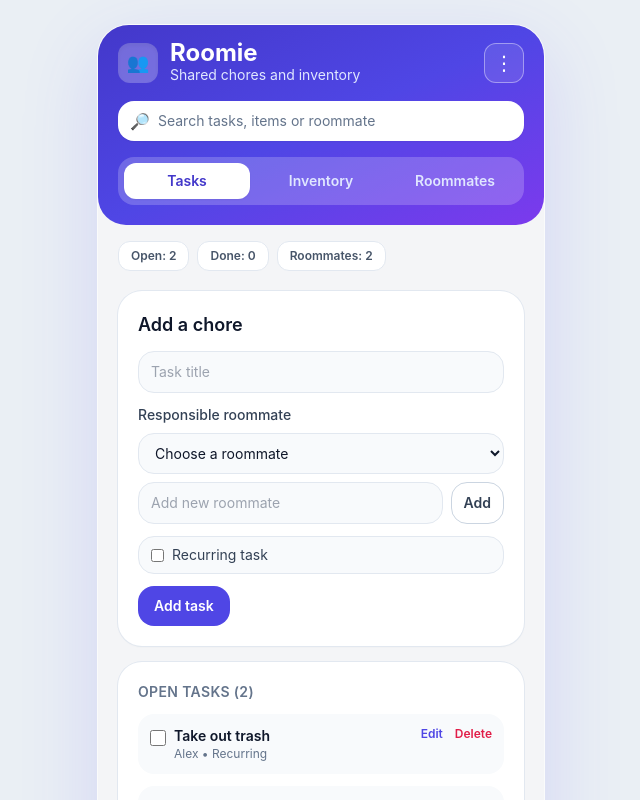
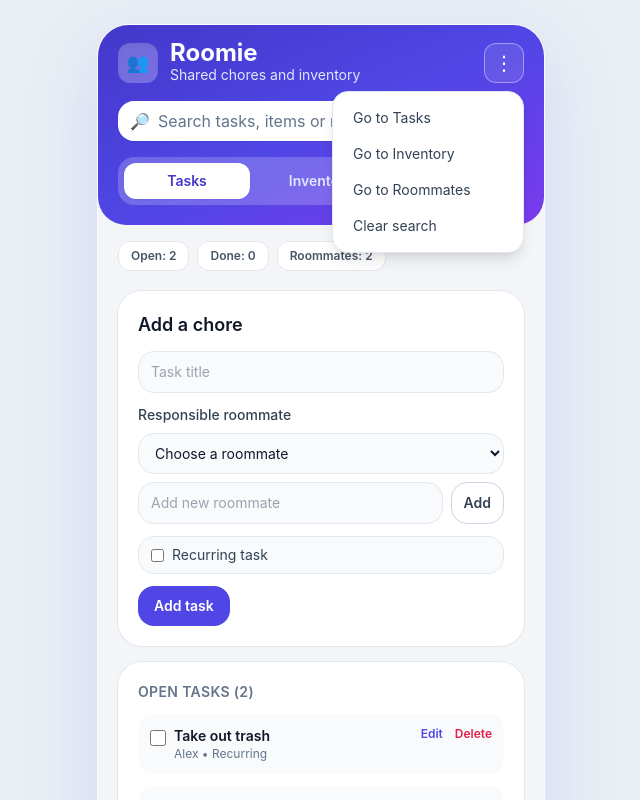
Before and after one commit to Mrjoedoe-lab/wgapp, a React (Vite) app: page / in a window 1280 px wide. Both pictures are taken after a click on the button "Open quick actions". Shown: the top 800 px of the page, without its empty margins (319-959 px from the left). Built offline with nearby package versions, Linux system fonts and the light colour scheme.

Commit message:
Initial WG App commit

```diff
--- a/src/App.jsx
+++ b/src/App.jsx
@@ -1,4 +1,4 @@
-import { useState } from 'react'
+import { useEffect, useRef, useState } from 'react'
 import { TaskSection } from './features/tasks/TaskSection'
 import { InventorySection } from './features/inventory/InventorySection'
 import { RoommateSection } from './features/roommates/RoommateSection'
@@ -12,7 +12,10 @@ const tabs = [
 
 function App() {
   const [activeTab, setActiveTab] = useState('tasks')
+  const [searchTerm, setSearchTerm] = useState('')
+  const [isMenuOpen, setIsMenuOpen] = useState(false)
   const { items: roommates, addItem, deleteItem } = useLocalCollection('roommates')
+  const menuRef = useRef(null)
 
   function addRoommate(name) {
     const cleanedName = name.trim()
@@ -32,6 +35,27 @@ function App() {
     return roommate
   }
 
+  useEffect(() => {
+    function handleClickOutside(event) {
+      if (menuRef.current && !menuRef.current.contains(event.target)) {
+        setIsMenuOpen(false)
+      }
+    }
+
+    function handleEscape(event) {
+      if (event.key === 'Escape') {
+        setIsMenuOpen(false)
+      }
+    }
+
+    document.addEventListener('mousedown', handleClickOutside)
+    document.addEventListener('keydown', handleEscape)
+    return () => {
+      document.removeEventListener('mousedown', handleClickOutside)
+      document.removeEventListener('keydown', handleEscape)
+    }
+  }, [])
+
   return (
     <div className="min-h-screen bg-slate-200/70 px-2 py-4 text-slate-900 sm:px-4 sm:py-6">
       <div className="mx-auto flex min-h-screen w-full max-w-md flex-col overflow-hidden rounded-[2rem] border border-white/60 bg-[#f4f5f7] shadow-[0_24px_80px_rgba(76,70,255,0.15)]">
@@ -46,18 +70,72 @@ function App() {
                 <p className="text-sm text-indigo-100">Shared chores and inventory</p>
               </div>
             </div>
+            <div className="relative" ref={menuRef}>
               <button
                 type="button"
+                onClick={() => setIsMenuOpen((open) => !open)}
                 className="grid h-10 w-10 place-items-center rounded-xl border border-white/40 bg-white/10 text-xl"
+                aria-label="Open quick actions"
               >
                 ⋮
               </button>
+              {isMenuOpen && (
+                <div className="absolute right-0 top-12 w-48 rounded-2xl border border-slate-200 bg-white p-2 text-sm text-slate-700 shadow-lg">
+                  <button
+                    type="button"
+                    onClick={() => {
+                      setActiveTab('tasks')
+                      setIsMenuOpen(false)
+                    }}
+                    className="w-full rounded-xl px-3 py-2 text-left hover:bg-slate-100"
+                  >
+                    Go to Tasks
+                  </button>
+                  <button
+                    type="button"
+                    onClick={() => {
+                      setActiveTab('inventory')
+                      setIsMenuOpen(false)
+                    }}
+                    className="w-full rounded-xl px-3 py-2 text-left hover:bg-slate-100"
+                  >
+                    Go to Inventory
+                  </button>
+                  <button
+                    type="button"
+                    onClick={() => {
+                      setActiveTab('roommates')
+                      setIsMenuOpen(false)
+                    }}
+                    className="w-full rounded-xl px-3 py-2 text-left hover:bg-slate-100"
+                  >
+                    Go to Roommates
+                  </button>
+                  <button
+                    type="button"
+                    onClick={() => {
+                      setSearchTerm('')
+                      setIsMenuOpen(false)
+                    }}
+                    className="w-full rounded-xl px-3 py-2 text-left hover:bg-slate-100"
+                  >
+                    Clear search
+                  </button>
+                </div>
+              )}
+            </div>
           </div>
 
           <div className="mt-4 rounded-2xl bg-white px-3 py-2 text-slate-500 shadow-sm">
             <div className="flex items-center gap-2 text-sm">
               <span className="text-base">🔎</span>
-              <span>Search tasks, items or roommate</span>
+              <input
+                value={searchTerm}
+                onChange={(event) => setSearchTerm(event.target.value)}
+                placeholder="Search tasks, items or roommate"
+                className="w-full bg-transparent text-base text-slate-700 placeholder:text-slate-500 outline-none"
+                aria-label="Search tasks, inventory and roommates"
+              />
             </div>
           </div>
 
@@ -81,16 +159,25 @@ function App() {
 
         <main className="flex-1 space-y-4 px-4 py-4 sm:px-5">
           {activeTab === 'tasks' && (
-            <TaskSection roommates={roommates} onAddRoommate={addRoommate} />
+            <TaskSection
+              roommates={roommates}
+              onAddRoommate={addRoommate}
+              searchTerm={searchTerm}
+            />
           )}
           {activeTab === 'inventory' && (
-            <InventorySection roommates={roommates} onAddRoommate={addRoommate} />
+            <InventorySection
+              roommates={roommates}
+              onAddRoommate={addRoommate}
+              searchTerm={searchTerm}
+            />
           )}
           {activeTab === 'roommates' && (
             <RoommateSection
               roommates={roommates}
               onAddRoommate={addRoommate}
               onDeleteRoommate={deleteItem}
+              searchTerm={searchTerm}
             />
           )}
         </main>
--- a/src/features/inventory/InventorySection.jsx
+++ b/src/features/inventory/InventorySection.jsx
@@ -2,7 +2,7 @@ import { useMemo, useState } from 'react'
 import { useLocalCollection } from '../../hooks/useLocalCollection'
 import { RoommatePicker } from '../roommates/RoommatePicker'
 
-export function InventorySection({ roommates, onAddRoommate }) {
+export function InventorySection({ roommates, onAddRoommate, searchTerm }) {
   const { items, addItem, updateItem, deleteItem } = useLocalCollection('inventory')
   const [form, setForm] = useState({ name: '', quantity: 0, notes: '', requestedById: '' })
   const [editingId, setEditingId] = useState(null)
@@ -15,8 +15,26 @@ export function InventorySection({ roommates, onAddRoommate }) {
     [roommates],
   )
 
-  const neededItems = useMemo(() => items.filter((item) => item.needed), [items])
-  const stockedItems = useMemo(() => items.filter((item) => !item.needed), [items])
+  const normalizedSearch = searchTerm.trim().toLowerCase()
+  const filteredItems = useMemo(() => {
+    if (!normalizedSearch) return items
+    return items.filter((item) => {
+      const requestedByName = roommateNameById[item.requestedById] ?? ''
+      return (
+        item.name.toLowerCase().includes(normalizedSearch) ||
+        item.notes.toLowerCase().includes(normalizedSearch) ||
+        requestedByName.toLowerCase().includes(normalizedSearch)
+      )
+    })
+  }, [items, normalizedSearch, roommateNameById])
+  const neededItems = useMemo(
+    () => filteredItems.filter((item) => item.needed),
+    [filteredItems],
+  )
+  const stockedItems = useMemo(
+    () => filteredItems.filter((item) => !item.needed),
+    [filteredItems],
+  )
 
   function resetForm() {
     setForm({ name: '', quantity: 0, notes: '', requestedById: '' })
--- a/src/features/roommates/RoommateSection.jsx
+++ b/src/features/roommates/RoommateSection.jsx
@@ -1,7 +1,16 @@
 import { useState } from 'react'
 
-export function RoommateSection({ roommates, onAddRoommate, onDeleteRoommate }) {
+export function RoommateSection({
+  roommates,
+  onAddRoommate,
+  onDeleteRoommate,
+  searchTerm,
+}) {
   const [name, setName] = useState('')
+  const normalizedSearch = searchTerm.trim().toLowerCase()
+  const filteredRoommates = roommates.filter((roommate) =>
+    roommate.name.toLowerCase().includes(normalizedSearch),
+  )
 
   function handleSubmit(event) {
     event.preventDefault()
@@ -33,13 +42,13 @@ export function RoommateSection({ roommates, onAddRoommate, onDeleteRoommate })
 
       <div className="rounded-3xl bg-white p-4 shadow-sm ring-1 ring-slate-200 sm:p-5">
         <h3 className="text-sm font-semibold uppercase tracking-wide text-slate-500">
-          Saved roommates ({roommates.length})
+          Saved roommates ({filteredRoommates.length})
         </h3>
         <div className="mt-3 space-y-3">
-          {roommates.length === 0 && (
+          {filteredRoommates.length === 0 && (
             <p className="text-sm text-slate-500">No roommates added yet.</p>
           )}
-          {roommates.map((roommate) => (
+          {filteredRoommates.map((roommate) => (
             <article
               key={roommate.id}
               className="flex items-center justify-between rounded-2xl bg-slate-50 p-3"
--- a/src/features/tasks/TaskSection.jsx
+++ b/src/features/tasks/TaskSection.jsx
@@ -2,7 +2,7 @@ import { useMemo, useState } from 'react'
 import { useLocalCollection } from '../../hooks/useLocalCollection'
 import { RoommatePicker } from '../roommates/RoommatePicker'
 
-export function TaskSection({ roommates, onAddRoommate }) {
+export function TaskSection({ roommates, onAddRoommate, searchTerm }) {
   const { items: tasks, addItem, updateItem, deleteItem } = useLocalCollection('tasks')
   const [form, setForm] = useState({ title: '', assigneeId: '', recurring: false })
   const [editingId, setEditingId] = useState(null)
@@ -15,8 +15,26 @@ export function TaskSection({ roommates, onAddRoommate }) {
     [roommates],
   )
 
-  const openTasks = useMemo(() => tasks.filter((task) => !task.completed), [tasks])
-  const doneTasks = useMemo(() => tasks.filter((task) => task.completed), [tasks])
+  const normalizedSearch = searchTerm.trim().toLowerCase()
+  const filteredTasks = useMemo(() => {
+    if (!normalizedSearch) return tasks
+    return tasks.filter((task) => {
+      const assigneeName =
+        roommateNameById[task.assigneeId] ?? task.assignee ?? 'Unassigned'
+      return (
+        task.title.toLowerCase().includes(normalizedSearch) ||
+        assigneeName.toLowerCase().includes(normalizedSearch)
+      )
+    })
+  }, [tasks, normalizedSearch, roommateNameById])
+  const openTasks = useMemo(
+    () => filteredTasks.filter((task) => !task.completed),
+    [filteredTasks],
+  )
+  const doneTasks = useMemo(
+    () => filteredTasks.filter((task) => task.completed),
+    [filteredTasks],
+  )
 
   function resetForm() {
     setForm({ title: '', assigneeId: '', recurring: false })
```
Lines whose indentation alone changed are shown as unchanged.
